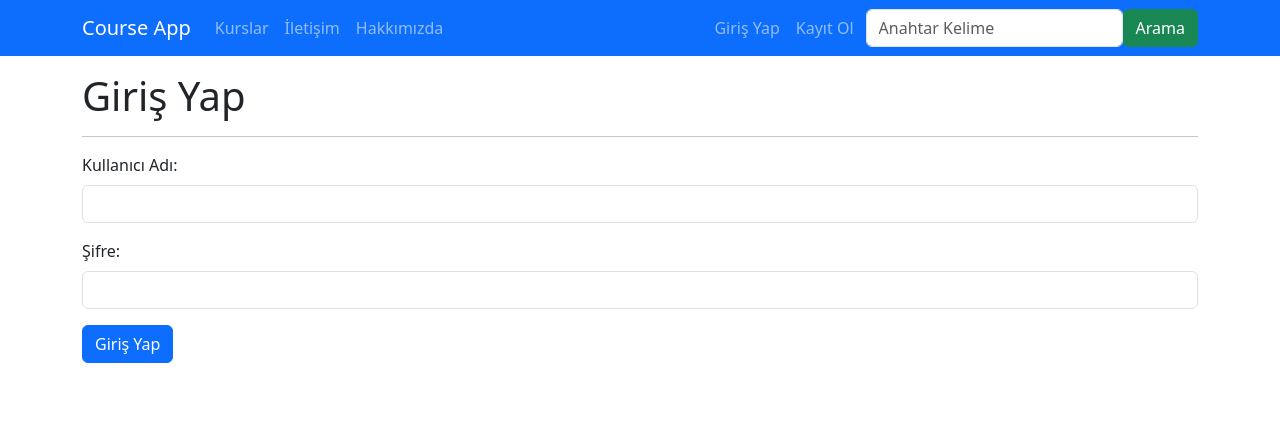
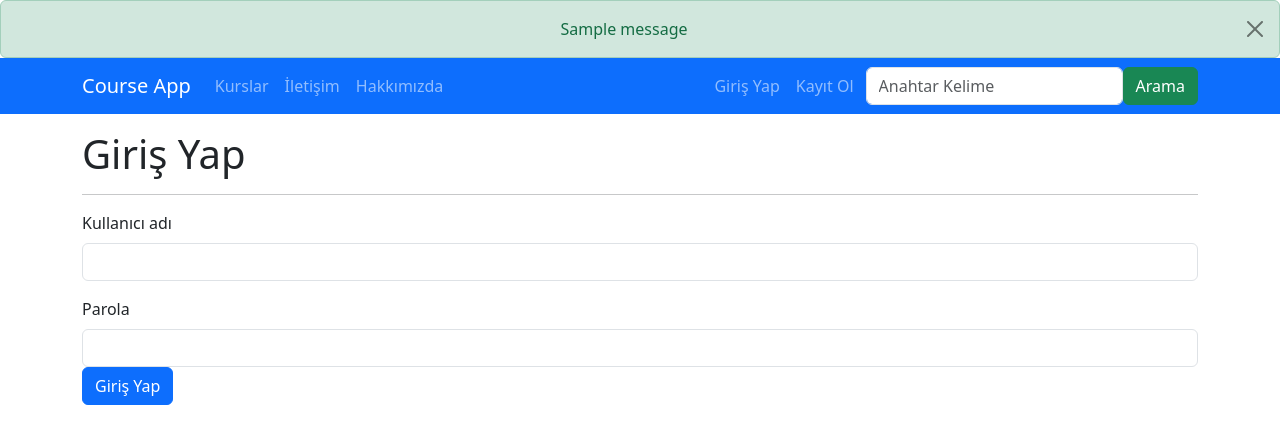
Before and after one commit to leoboran123/courseapp, a Django app: page /account/login in a window 1280 px wide. Shown: the top 444 px of the page. Run offline with Django 4.2, Linux system fonts and the light colour scheme; one stand-in notice (Sample message) is shown; some libraries are stand-ins or nearby versions.

Commit message:
messages, authentication form

```diff
--- /dev/null
+++ b/courseapp/account/forms.py
@@ -0,0 +1,23 @@
+from django.contrib.auth.forms import AuthenticationForm
+from django.forms import widgets
+from django.contrib import messages
+from django import forms
+
+
+class loginUserForm(AuthenticationForm):
+    def __init__(self, *args, **kwargs):
+        super().__init__(*args, **kwargs)
+        self.fields["username"].widget = widgets.TextInput(attrs={"class":"form-control"})
+        self.fields["password"].widget = widgets.PasswordInput(attrs={"class":"form-control"})
+
+    def clean_username(self):
+        username = self.cleaned_data.get("username")
+
+        if username == "admin":
+            messages.add_message(self.request, messages.SUCCESS, f"Hoşgeldin {username}!")
+
+        return username
+
+    def confirm_login_allowed(self, user):
+        if user.username.startswith("l"):
+            raise forms.ValidationError("Bu kullanıcı adı ile giriş yapamazsınız. ")
--- a/courseapp/account/templates/account/login.html
+++ b/courseapp/account/templates/account/login.html
@@ -22,19 +22,9 @@ Giriş Yap
                 <hr>
                 <form action="{% url 'user_login' %}" method="POST">
                     {% csrf_token %}
-                    {% if error %}
-                        <div class="alert alert-danger">
-                            {{ error }}
-                        </div>
-                    {% endif %}
-                    <div class="mb-3">
-                        <label for="username" class="form-label">Kullanıcı Adı:</label>
-                        <input type="text" name="username" id="username" class="form-control" required>
-                    </div>
-                    <div class="mb-3">
-                        <label for="password" class="form-label">Şifre:</label>
-                        <input type="password" name="password" id="password" class="form-control" required>
-                    </div>
+
+                    {% include 'partials/_form.html' %}
+
                     <button type="submit" class="btn btn-primary">Giriş Yap</button>
                 </form>
             </div>
--- a/courseapp/account/views.py
+++ b/courseapp/account/views.py
@@ -1,6 +1,8 @@
 from django.shortcuts import render, redirect
 from django.contrib.auth import authenticate, login, logout
 from django.contrib.auth.models import User
+from django.contrib import messages
+from account.forms import loginUserForm
 
 
 def user_login(req):
@@ -8,26 +10,37 @@ def user_login(req):
         return redirect("kurslar")
 
     if req.method == "POST":
-        username = req.POST["username"]
-        password = req.POST["password"]
+        form = loginUserForm(req, data=req.POST)
+        if form.is_valid():
+            username = form.cleaned_data.get("username")
+            password = form.cleaned_data.get("password")
 
-        user = authenticate(req, username=username, password=password)
+            user = authenticate(req, username=username, password=password)
 
-        if user is not None:
-            login(req, user)
-            nextUrl = req.GET.get('next', None)
+            if user is not None:
+                login(req, user)
+                messages.add_message(req ,messages.SUCCESS, "Giriş başarılı!")
+                nextUrl = req.GET.get('next', None)
 
-            if nextUrl is None:
-                return redirect("kurslar")
+                if nextUrl is None:
+                    return redirect("kurslar")
+                else:
+                    return redirect(nextUrl)
             else:
-                return redirect(nextUrl)
+                return render(req, "account/login.html", {
+                    "form":form
+                })
         else:
             return render(req, "account/login.html", {
-                "error":"Kullanıcı adı ya da parola yanlış"
+                "form":form
             })
 
     else:
-        return render(req, 'account/login.html')
+        form = loginUserForm(req)
+
+        return render(req, 'account/login.html', {
+            "form":form
+        })
 
 
 
@@ -69,5 +82,6 @@ def user_register(req):
 
 
 def user_logout(req):
+    messages.add_message(req ,messages.SUCCESS, "Çıkış başarılı!")
     logout(req)
     return redirect("kurslar")
--- a/courseapp/courses/templates/courses/details.html
+++ b/courseapp/courses/templates/courses/details.html
@@ -15,7 +15,7 @@
 
             <div class="col-4">
 
-                <img class="img-fluid rounded" src="{% static 'courses/img/'|add:course.imageUrl %}" alt="Card image cap">
+                <img class="img-fluid rounded" src="{{ course.image.url }}" alt="Card image cap">
 
             </div>
 
--- a/courseapp/templates/layout.html
+++ b/courseapp/templates/layout.html
@@ -15,6 +15,7 @@
 </head>
 <body>
 
+    {% include 'partials/_messages.html' %}
     <!--navbar-->
     {% include 'partials/_nav.html' %}
 
--- /dev/null
+++ b/courseapp/templates/partials/_form.html
@@ -0,0 +1,13 @@
+{% for error in form.non_field_errors %}
+    <div class="alert alert-danger">{{ error }}</div>
+{% endfor %}
+
+{% for field in form %}
+    <div class="mb-3 {% if field.errors %}invalid{% endif %}">
+    {% if field.errors %}
+        <div class="alert alert-danger pb-0">{{ field.errors }}</div>
+    {% endif %}
+    </div>
+    <label for="{{ field.id_for_label }}" class="form-label">{{ field.label }}</label>
+    {{ field }}
+{% endfor %}
--- /dev/null
+++ b/courseapp/templates/partials/_messages.html
@@ -0,0 +1,10 @@
+{% if messages %}
+    <ul class="container-fluid p-0 m-0">
+        {% for message in messages %}
+        <div class="alert {{ message.tags }} alert-dismissible fade show mb-0 text-center">
+            {{ message }}
+            <button type="button" class="btn-close" data-bs-dismiss="alert"></button>
+        </div>
+        {% endfor %}
+    </ul>
+{% endif %}
```
Also changed, not shown: courseapp/courseapp/settings.py (+13 -0 lines), courseapp/courses/forms.py (+0 -11 lines), courseapp/courses/templates/courses/create-course.html (+1 -37 lines), courseapp/courses/templates/courses/edit-course.html (+1 -14 lines), courseapp/db.sqlite3.
